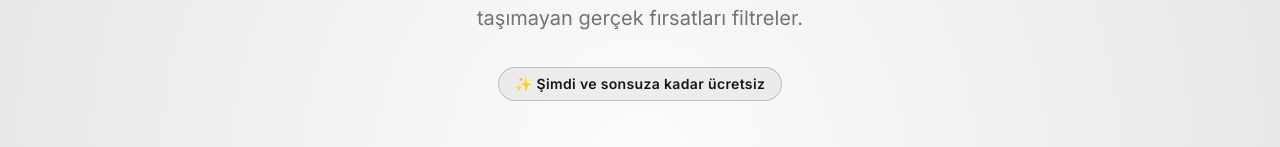
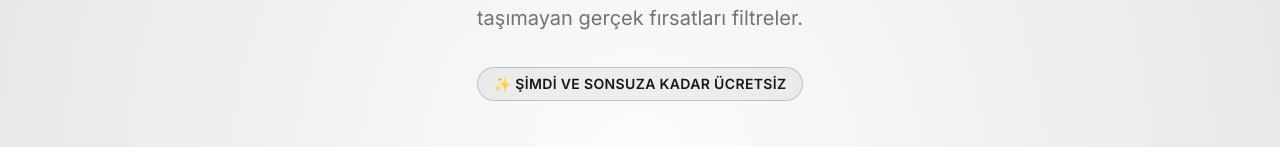
Before and after one commit to heyonurgoc/ayikla, a Next.js app: page / in a window 1280 px wide. Shown: the part 469-616 px from the top of the page. Built offline with nearby package versions, Linux system fonts and the light colour scheme.

Commit message:
feat: change free banner text to uppercase Turkish on landing page

```diff
--- a/src/app/page.tsx
+++ b/src/app/page.tsx
@@ -79,7 +79,7 @@ export default function Home() {
         </p>
 
         <div className="inline-flex items-center gap-1.5 px-4 py-1.5 rounded-full border border-primary/20 bg-primary/5 text-sm font-semibold text-primary tracking-wide">
-          ✨ Şimdi ve sonsuza kadar ücretsiz
+          ✨ ŞİMDİ VE SONSUZA KADAR ÜCRETSİZ
         </div>
 
         <div className="flex flex-col sm:flex-row gap-4 mt-4 w-full sm:w-auto justify-center">
```
